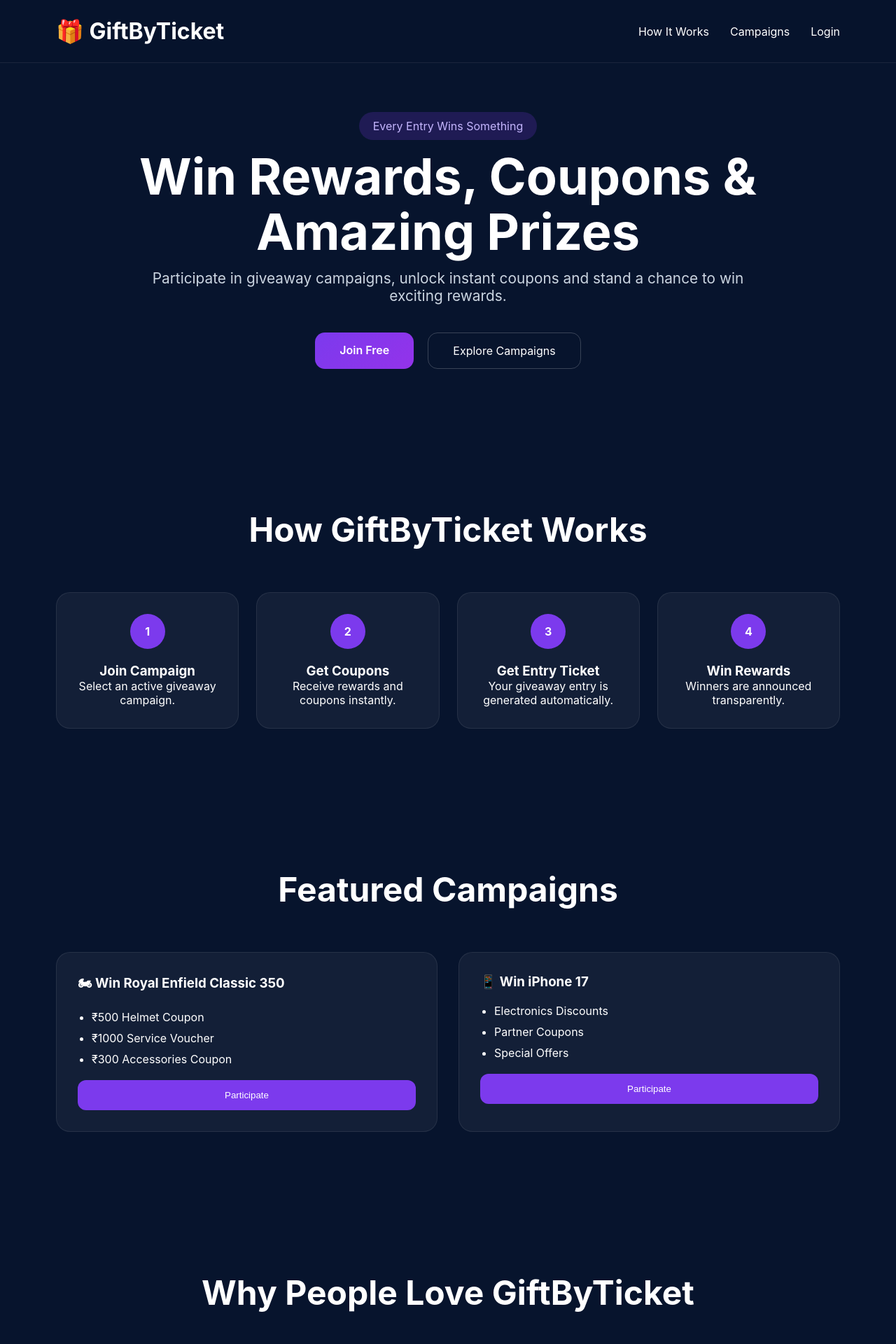
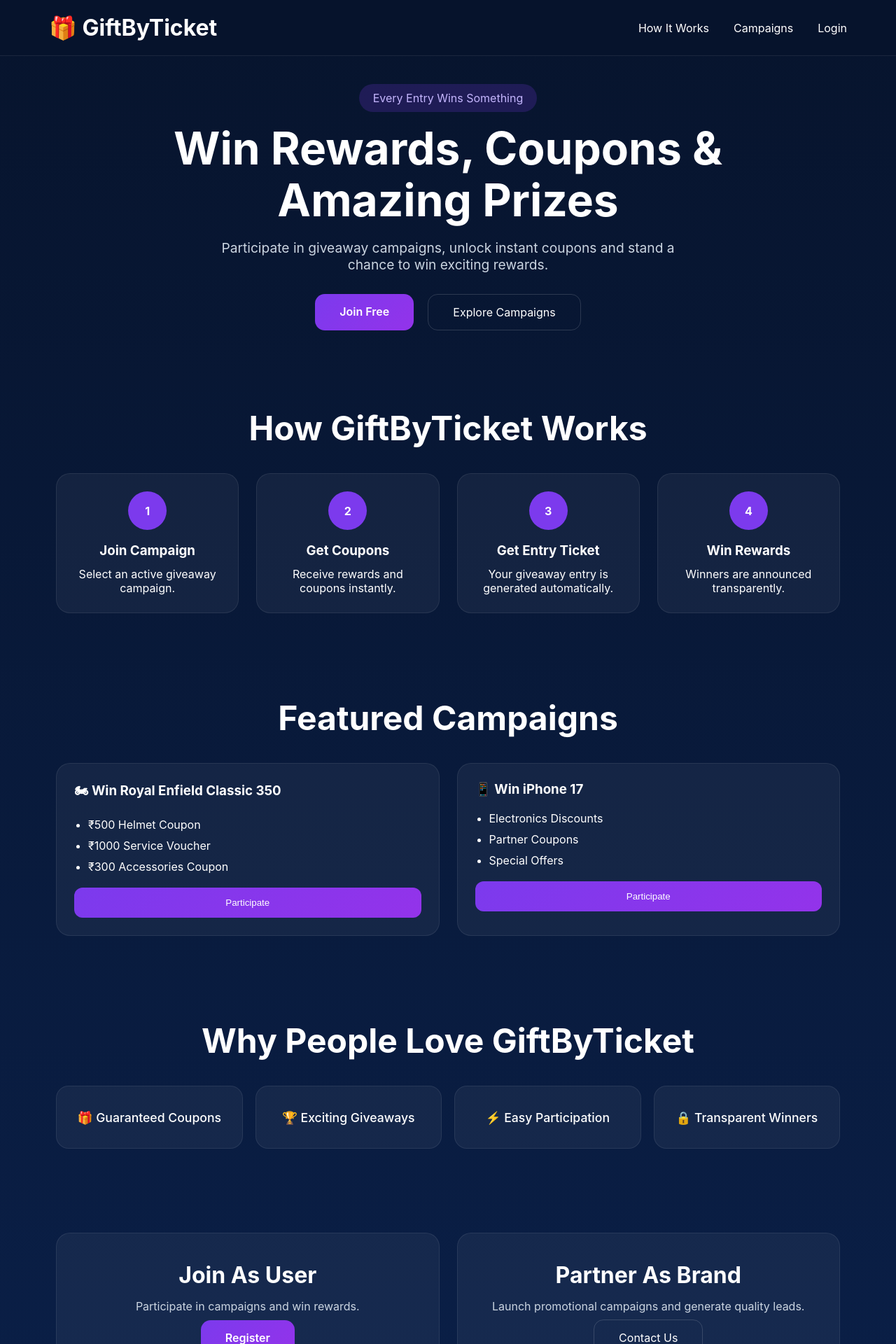
Before and after one commit to Nithin-21/giftbyticket-Frontend, a React (Vite) app: page / in a window 1280 px wide. Shown: the part 20-1940 px from the top of the page at 70% size. Built offline with nearby package versions, Linux system fonts and the light colour scheme.

Commit message:
proper home.css

```diff
--- a/src/styles/Home.css
+++ b/src/styles/Home.css
@@ -1,26 +1,28 @@
 .home {
-  background: #07142d;
+  background: linear-gradient(180deg, #07142d 0%, #0a1f47 100%);
   color: white;
   min-height: 100vh;
 }
 
-/* NAVBAR */
+/* ==========================
+   NAVBAR
+========================== */
 
 .navbar {
   display: flex;
   justify-content: space-between;
   align-items: center;
 
-  padding: 25px 80px;
+  padding: 20px 70px;
 
-  border-bottom: 1px solid rgba(255,255,255,0.08);
+  border-bottom: 1px solid rgba(255,255,255,.08);
 
   position: sticky;
   top: 0;
 
   background: rgba(7,20,45,.95);
 
-  backdrop-filter: blur(12px);
+  backdrop-filter: blur(10px);
 
   z-index: 1000;
 }
@@ -32,70 +34,77 @@
 
 .nav-links {
   display: flex;
-  gap: 30px;
+  align-items: center;
+  gap: 35px;
 }
 
-.nav-links a {
+.nav-links a,
+.nav-links button {
+  color: white;
   text-decoration: none;
-  color: white;
+  background: none;
+  border: none;
+  cursor: pointer;
   font-size: 1rem;
 }
 
-.nav-links a:hover {
-  color: #9f6fff;
+.nav-links a:hover,
+.nav-links button:hover {
+  color: #a855f7;
 }
 
-/* HERO */
+/* ==========================
+   HERO
+========================== */
 
 .hero {
-
-  padding: 70px 80px 100px;
-  display: flex;
-  justify-content: center;
-  align-items: center;
-
+  padding: 40px 80px 50px;
   text-align: center;
 }
 
 .hero-content {
   max-width: 900px;
+  margin: auto;
 }
 
 .badge {
   display: inline-block;
 
   background: rgba(124,58,237,.2);
-
   color: #c4b5fd;
 
   padding: 10px 20px;
 
   border-radius: 30px;
 
-  margin-bottom: 12px;
+  margin-bottom: 15px;
 }
 
 .hero h1 {
-  font-size: 4.5rem;
-  line-height: 1.1;
+  font-size: 4rem;
+  line-height: 1.15;
 
-  margin-bottom: 15px;
+  margin-bottom: 20px;
 }
 
 .hero p {
-  font-size: 1.3rem;
+  font-size: 1.2rem;
   color: #cbd5e1;
 
-  margin-bottom: 40px;
+  max-width: 700px;
+
+  margin: 0 auto 30px;
 }
-
-/* BUTTONS */
 
 .hero-buttons {
   display: flex;
   justify-content: center;
   gap: 20px;
 }
+
+/* ==========================
+   BUTTONS
+========================== */
 
 .primary-btn {
   background: linear-gradient(
@@ -106,13 +115,19 @@
 
   color: white;
 
+  border: none;
+
   padding: 15px 35px;
 
   border-radius: 14px;
 
+  font-weight: 600;
+
   text-decoration: none;
 
-  font-weight: 600;
+  cursor: pointer;
+
+  transition: .25s;
 }
 
 .primary-btn:hover {
@@ -120,7 +135,7 @@
 }
 
 .secondary-btn {
-  border: 1px solid rgba(255,255,255,.2);
+  border: 1px solid rgba(255,255,255,.15);
 
   color: white;
 
@@ -129,19 +144,38 @@
   border-radius: 14px;
 
   text-decoration: none;
+
+  transition: .25s;
 }
 
-/* HOW IT WORKS */
-
-.how-section {
-  padding: 100px 80px;
+.secondary-btn:hover {
+  background: rgba(255,255,255,.05);
 }
 
-.how-section h2 {
+/* ==========================
+   COMMON SECTIONS
+========================== */
+
+.how-section,
+.campaigns,
+.benefits,
+.cta-section {
+  padding: 60px 80px;
+}
+
+.how-section h2,
+.campaigns h2,
+.benefits h2 {
   text-align: center;
+
   font-size: 3rem;
-  margin-bottom: 60px;
+
+  margin-bottom: 35px;
 }
+
+/* ==========================
+   HOW IT WORKS
+========================== */
 
 .steps {
   display: grid;
@@ -159,40 +193,41 @@
 
   border-radius: 20px;
 
-  padding: 30px;
+  padding: 25px;
 
   text-align: center;
+
+  transition: .3s;
+}
+
+.step-card:hover {
+  transform: translateY(-5px);
 }
 
 .step-number {
-  width: 50px;
-  height: 50px;
+  width: 55px;
+  height: 55px;
+
+  margin: auto auto 18px;
 
   border-radius: 50%;
 
   background: #7c3aed;
 
   display: flex;
+  justify-content: center;
   align-items: center;
-  justify-content: center;
-
-  margin: auto;
-  margin-bottom: 20px;
 
   font-weight: bold;
 }
 
-/* CAMPAIGNS */
-
-.campaigns {
-  padding: 100px 80px;
+.step-card h3 {
+  margin-bottom: 12px;
 }
 
-.campaigns h2 {
-  text-align: center;
-  font-size: 3rem;
-  margin-bottom: 60px;
-}
+/* ==========================
+   CAMPAIGNS
+========================== */
 
 .campaign-grid {
   display: grid;
@@ -200,17 +235,23 @@
   grid-template-columns:
     repeat(auto-fit,minmax(350px,1fr));
 
-  gap: 30px;
+  gap: 25px;
 }
 
 .campaign-card {
   background: rgba(255,255,255,.05);
 
+  border: 1px solid rgba(255,255,255,.08);
+
   border-radius: 20px;
 
-  border: 1px solid rgba(255,255,255,.08);
+  padding: 25px;
 
-  padding: 30px;
+  transition: .3s;
+}
+
+.campaign-card:hover {
+  transform: translateY(-5px);
 }
 
 .campaign-card h3 {
@@ -229,7 +270,11 @@
 .campaign-card button {
   width: 100%;
 
-  background: #7c3aed;
+  background: linear-gradient(
+    135deg,
+    #7c3aed,
+    #9333ea
+  );
 
   color: white;
 
@@ -242,17 +287,9 @@
   cursor: pointer;
 }
 
-/* BENEFITS */
-
-.benefits {
-  padding: 100px 80px;
-}
-
-.benefits h2 {
-  text-align: center;
-  font-size: 3rem;
-  margin-bottom: 60px;
-}
+/* ==========================
+   BENEFITS
+========================== */
 
 .benefit-grid {
   display: grid;
@@ -260,31 +297,44 @@
   grid-template-columns:
     repeat(auto-fit,minmax(250px,1fr));
 
-  gap: 20px;
+  gap: 18px;
 }
 
 .benefit-card {
   background: rgba(255,255,255,.05);
 
-  border-radius: 20px;
+  border: 1px solid rgba(255,255,255,.08);
 
-  padding: 25px;
+  border-radius: 18px;
 
-  text-align: center;
+  min-height: 90px;
 
-  font-size: 1.2rem;
+  display: flex;
+  justify-content: center;
+  align-items: center;
+
+  font-size: 1.1rem;
+  font-weight: 500;
+
+  transition: .3s;
 }
 
-/* CTA */
+.benefit-card:hover {
+  transform: translateY(-4px);
+}
+
+/* ==========================
+   CTA
+========================== */
 
 .cta-section {
-  padding: 100px 80px;
-
   display: grid;
 
   grid-template-columns: repeat(2,1fr);
 
-  gap: 30px;
+  gap: 25px;
+
+  padding-bottom: 80px;
 }
 
 .user-box,
@@ -302,41 +352,51 @@
 
 .user-box h3,
 .brand-box h3 {
-  margin-bottom: 20px;
   font-size: 2rem;
+  margin-bottom: 15px;
 }
 
 .user-box p,
 .brand-box p {
+  color: #cbd5e1;
   margin-bottom: 25px;
-  color: #cbd5e1;
 }
 
-/* MOBILE */
+/* ==========================
+   MOBILE
+========================== */
 
-@media(max-width:768px){
+@media (max-width: 768px) {
 
-  .hero h1{
-    font-size:2.7rem;
-  }
-
-  .navbar{
-    padding:20px;
+  .navbar {
+    padding: 20px;
   }
 
   .hero,
+  .how-section,
   .campaigns,
   .benefits,
-  .how-section{
-    padding:60px 20px;
+  .cta-section {
+    padding: 50px 20px;
   }
 
-  .cta-section{
-    grid-template-columns:1fr;
-    padding:60px 20px;
+  .hero h1 {
+    font-size: 2.6rem;
   }
 
-  .hero-buttons{
-    flex-direction:column;
+  .hero-buttons {
+    flex-direction: column;
+  }
+
+  .cta-section {
+    grid-template-columns: 1fr;
+  }
+
+  .nav-links {
+    gap: 15px;
+  }
+
+  .logo {
+    font-size: 1.5rem;
   }
 }
```
